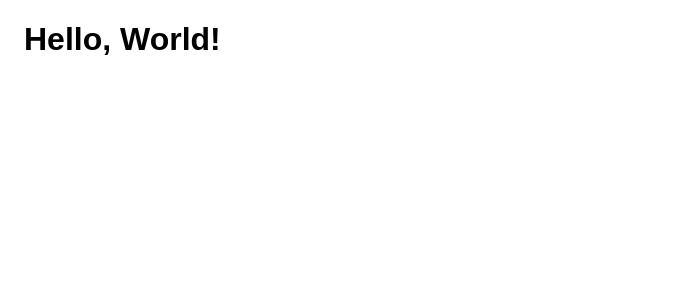
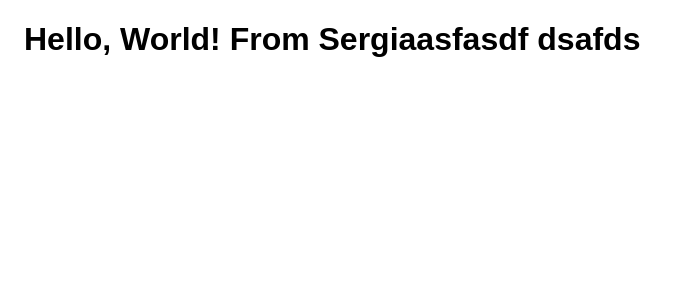
Before and after one commit to storrellas/signature_generator, a React app in the folder react-ui/: page / in a window 1280 px wide. Shown: the top 300 px of the page, without its empty margins (0-677 px from the left). Built offline with nearby package versions, Linux system fonts and the light colour scheme.

Commit message:
ENH: Setting up environment

```diff
--- a/react-ui/package.json
+++ b/react-ui/package.json
@@ -4,7 +4,8 @@
   "description": "",
   "main": "index.js",
   "scripts": {
-    "test": "echo \"Error: no test specified\" && exit 1"
+    "test": "echo \"Error: no test specified\" && exit 1",
+    "dev": "./node_modules/webpack-dev-server/bin/webpack-dev-server.js --mode development --config webpack.config.js --watch"
   },
   "author": "",
   "license": "ISC",
--- a/react-ui/src/App.js
+++ b/react-ui/src/App.js
@@ -5,7 +5,7 @@ class App extends Component{
   render(){
     return(
       <div className="App">
-        <h1> Hello, World! </h1>
+        <h1> Hello, World! From Sergiaasfasdf dsafds</h1>
       </div>
     );
   }
--- a/react-ui/webpack.config.js
+++ b/react-ui/webpack.config.js
@@ -28,7 +28,11 @@ module.exports = {
     contentBase: path.join(__dirname, "public/"),
     port: 8080,
     publicPath: "http://localhost:3000/dist/",
-    hotOnly: true
+    hotOnly: true,
+    host: '0.0.0.0',
+    watchOptions: {
+      poll: true
+    }
   },
   plugins: [new webpack.HotModuleReplacementPlugin()]
 };
```
